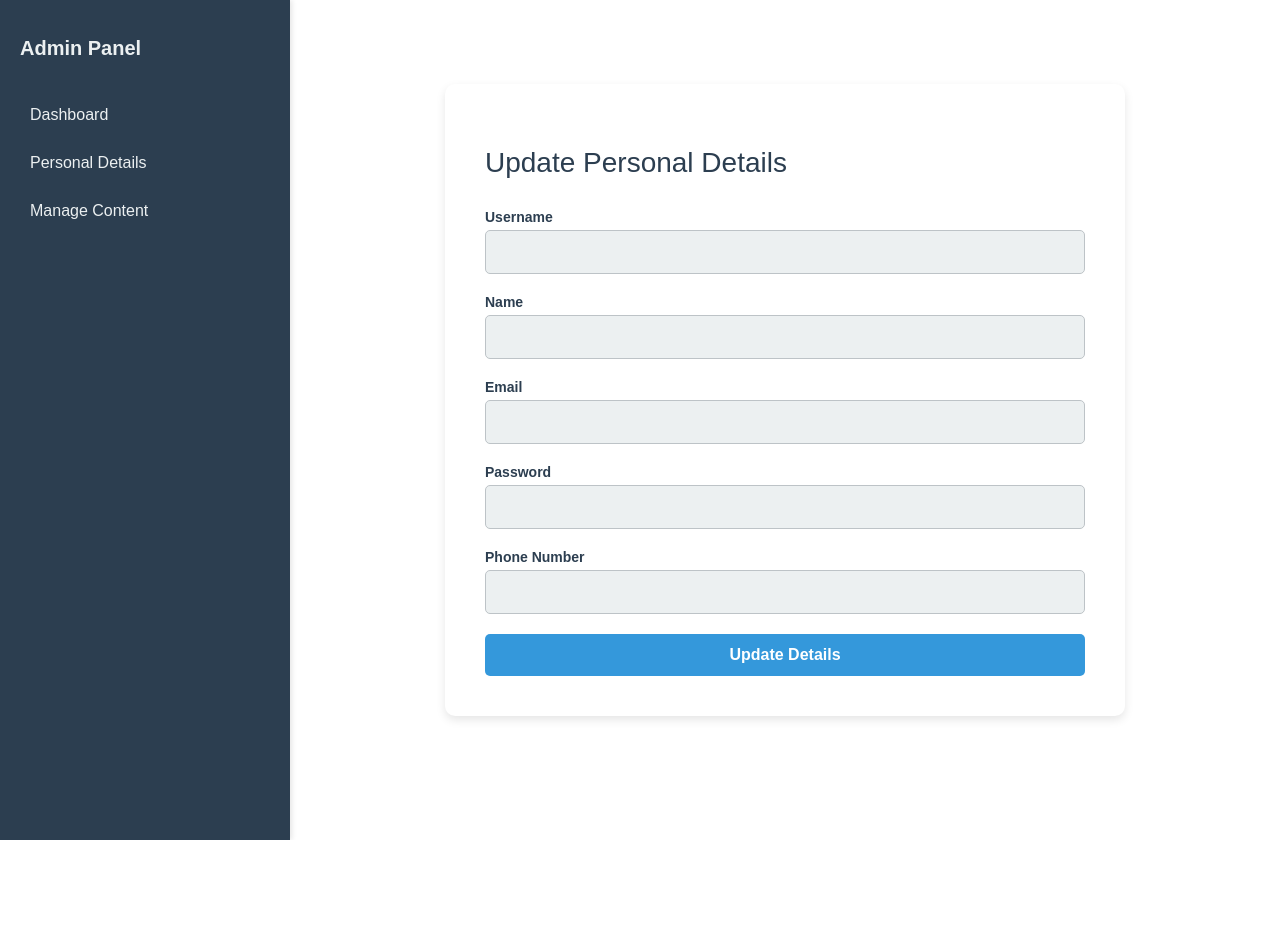
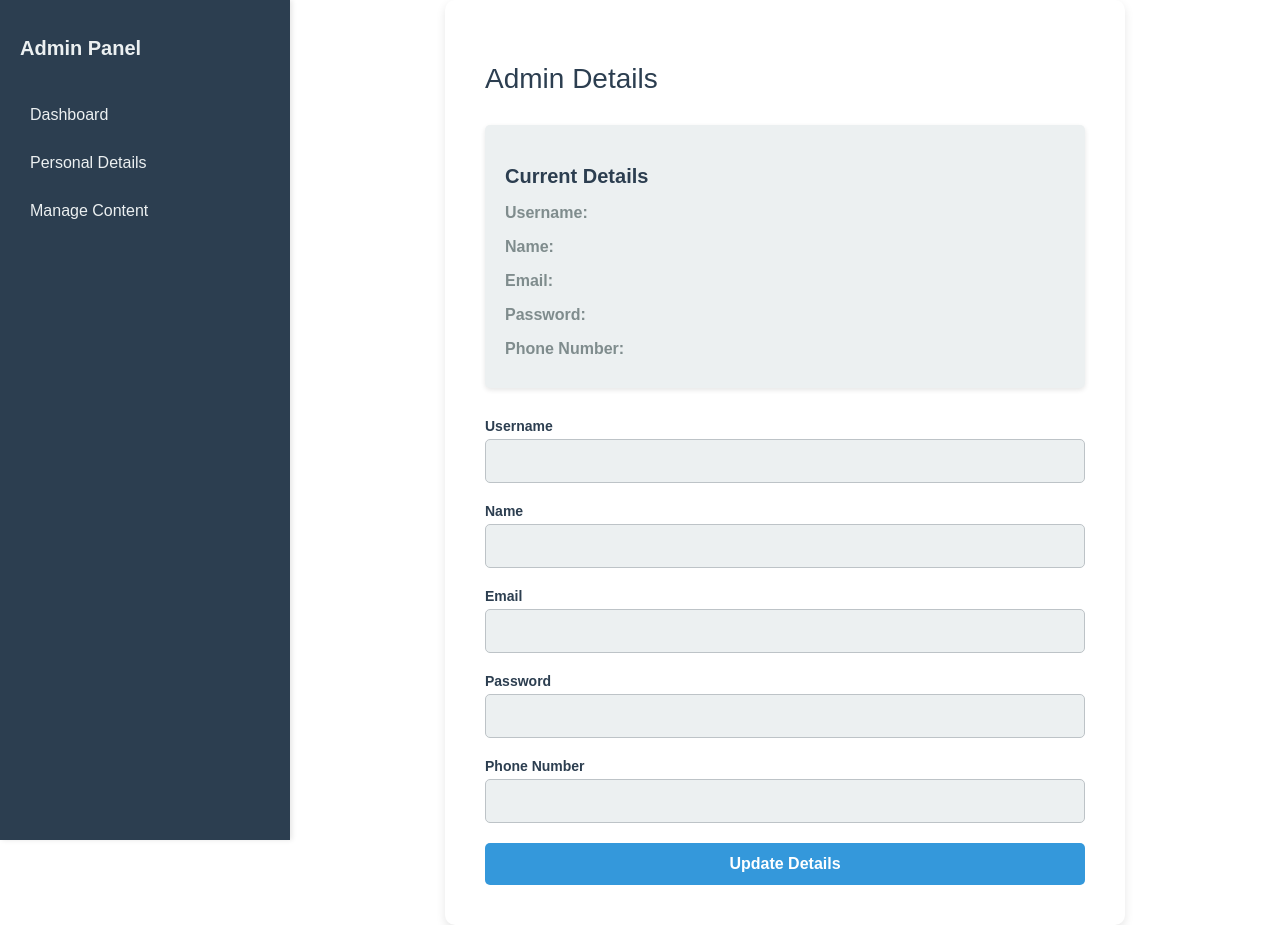
Before and after one commit to 01ArindamPal/homchang, a React (Create React App) app: page /adminDetails in a window 1280 px wide. Before the commit the page ends 840 px from the top, so only its background shows below. Built offline with nearby package versions, Linux system fonts and the light colour scheme.

Commit message:
fix bugs

```diff
--- a/src/adminSide/AdminPersonal.css
+++ b/src/adminSide/AdminPersonal.css
@@ -62,6 +62,27 @@
   color: #2c3e50;
 }
 
+.current-details {
+  margin-bottom: 30px;
+  padding: 20px;
+  background-color: #ecf0f1;
+  border-radius: 5px;
+  box-shadow: 0px 2px 5px rgba(0, 0, 0, 0.1);
+}
+
+.current-details h3 {
+  font-size: 20px;
+  font-weight: 600;
+  margin-bottom: 15px;
+  color: #2c3e50;
+}
+
+.current-details p {
+  font-size: 16px;
+  color: #7f8c8d;
+  margin-bottom: 10px;
+}
+
 .personal-details .input-group {
   margin-bottom: 20px;
 }
--- a/src/adminSide/admin_PersonalDetails.js
+++ b/src/adminSide/admin_PersonalDetails.js
@@ -1,5 +1,4 @@
 import React, { useState } from 'react';
-
 import './AdminPersonal.css';
 
 function Admin_PersonalDetails() {
@@ -25,13 +24,21 @@ function Admin_PersonalDetails() {
       <div className="sidebar">
         <h2>Admin Panel</h2>
         <ul>
-        <li><a href="/adminHome">Dashboard</a></li>
+          <li><a href="/adminHome">Dashboard</a></li>
           <li><a href="/adminDetails">Personal Details</a></li>
           <li><a href="/adminHome">Manage Content</a></li>
         </ul>
       </div>
       <div className="personal-details">
-        <h2>Update Personal Details</h2>
+        <h2>Admin Details</h2>
+        <div className="current-details">
+          <h3>Current Details</h3>
+          <p><strong>Username:</strong> {personalDetails.username}</p>
+          <p><strong>Name:</strong> {personalDetails.name}</p>
+          <p><strong>Email:</strong> {personalDetails.email}</p>
+          <p><strong>Password:</strong> {personalDetails.password}</p>
+          <p><strong>Phone Number:</strong> {personalDetails.phoneNumber}</p>
+        </div>
         <form onSubmit={handleSubmit}>
           <div className="input-group">
             <label>Username</label>
```
Lines whose indentation alone changed are shown as unchanged.
